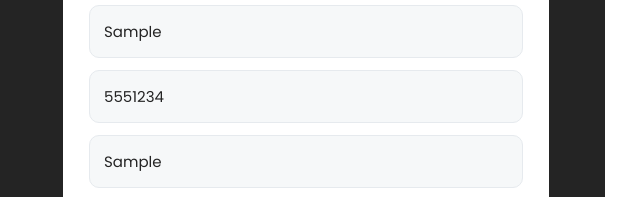
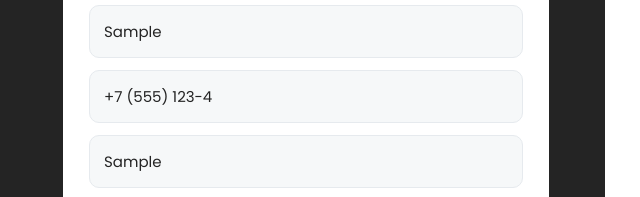
Before and after one commit to mailigors/self-check-pro-site, a website: page horeca.html in a window 1280 px wide. Both pictures are taken after typing "Sample", "5551234", "Sample" into the empty fields and a click on the button "Собрать чек-лист вместе". Shown: the part 6875-7072 px from the top of the page, 601-1241 px from the left. Drawn offline with Linux system fonts and the light colour scheme.

Commit message:
Добавить маску российского телефона

```diff
--- a/assets/lead-form.js
+++ b/assets/lead-form.js
@@ -3,8 +3,39 @@
   if (!form) return;
   const field = (name) => form.elements.namedItem(name);
   field('name').maxLength = 100;
-  field('phone').maxLength = 50;
+  const phoneField = field('phone');
+  phoneField.maxLength = 18;
+  phoneField.inputMode = 'tel';
+  phoneField.placeholder = '+7 (XXX) XXX-XX-XX';
   field('company').maxLength = 100;
+  const formatRussianPhone = (value) => {
+    let digits = value.replace(/\D/g, '');
+    if (!digits) return '';
+    if (digits[0] === '8') digits = `7${digits.slice(1)}`;
+    else if (digits[0] !== '7') digits = `7${digits}`;
+    const local = digits.slice(1, 11);
+    let formatted = '+7';
+    if (local.length) formatted += ` (${local.slice(0, 3)}`;
+    if (local.length >= 3) formatted += ')';
+    if (local.length > 3) formatted += ` ${local.slice(3, 6)}`;
+    if (local.length > 6) formatted += `-${local.slice(6, 8)}`;
+    if (local.length > 8) formatted += `-${local.slice(8, 10)}`;
+    return formatted;
+  };
+  phoneField.addEventListener('input', () => {
+    phoneField.value = formatRussianPhone(phoneField.value);
+    phoneField.setCustomValidity('');
+  });
+  phoneField.addEventListener('keydown', (event) => {
+    if (event.key !== 'Backspace' || phoneField.selectionStart !== phoneField.selectionEnd ||
+        phoneField.selectionStart !== phoneField.value.length || /\d$/.test(phoneField.value)) return;
+    event.preventDefault();
+    const digits = phoneField.value.replace(/\D/g, '').slice(0, -1);
+    phoneField.value = formatRussianPhone(digits);
+  });
+  phoneField.addEventListener('blur', () => {
+    if (phoneField.value.replace(/\D/g, '').length <= 1) phoneField.value = '';
+  });
   const status = document.createElement('p');
   status.setAttribute('role', 'status');
   status.setAttribute('aria-live', 'polite');
@@ -19,9 +50,9 @@
       return;
     }
     field('name').setCustomValidity(field('name').value.trim() ? '' : 'Укажите имя.');
-    const phone = field('phone').value.trim();
+    const phone = phoneField.value.trim();
     const digits = phone.replace(/\D/g, '');
-    field('phone').setCustomValidity(/^[+\d\s().-]+$/.test(phone) && digits.length >= 7 && digits.length <= 15 ? '' : 'Проверьте номер телефона.');
+    phoneField.setCustomValidity(digits.length === 11 && digits.startsWith('7') ? '' : 'Введите номер полностью: +7 (XXX) XXX-XX-XX.');
     if (!form.reportValidity()) return;
     const button = form.querySelector('button');
     const label = button.textContent;
@@ -44,5 +75,5 @@
       button.disabled = false; button.textContent = label;
     } finally { sending = false; clearTimeout(timeout); }
   });
-  for (const name of ['name', 'phone']) field(name).addEventListener('input', () => field(name).setCustomValidity(''));
+  field('name').addEventListener('input', () => field('name').setCustomValidity(''));
 })();
--- a/horeca.html
+++ b/horeca.html
@@ -328,7 +328,7 @@
       </div>
       <form class="form" id="leadForm" data-source="horeca" data-endpoint="" novalidate>
         <input type="text" name="name" placeholder="Имя" required autocomplete="name">
-        <input type="tel" name="phone" placeholder="Телефон" required autocomplete="tel">
+        <input type="tel" name="phone" placeholder="+7 (XXX) XXX-XX-XX" required autocomplete="tel" inputmode="tel">
         <input type="text" name="company" placeholder="Компания" autocomplete="organization">
         <input type="text" name="website" tabindex="-1" autocomplete="off" aria-hidden="true" style="position:absolute;left:-9999px">
         <button class="btn btn-primary" type="submit">Собрать чек-лист вместе</button>
```
Also changed, not shown: index.html (+1 -1 lines), klining.html (+1 -1 lines), posutochno.html (+1 -1 lines), uk.html (+1 -1 lines).
